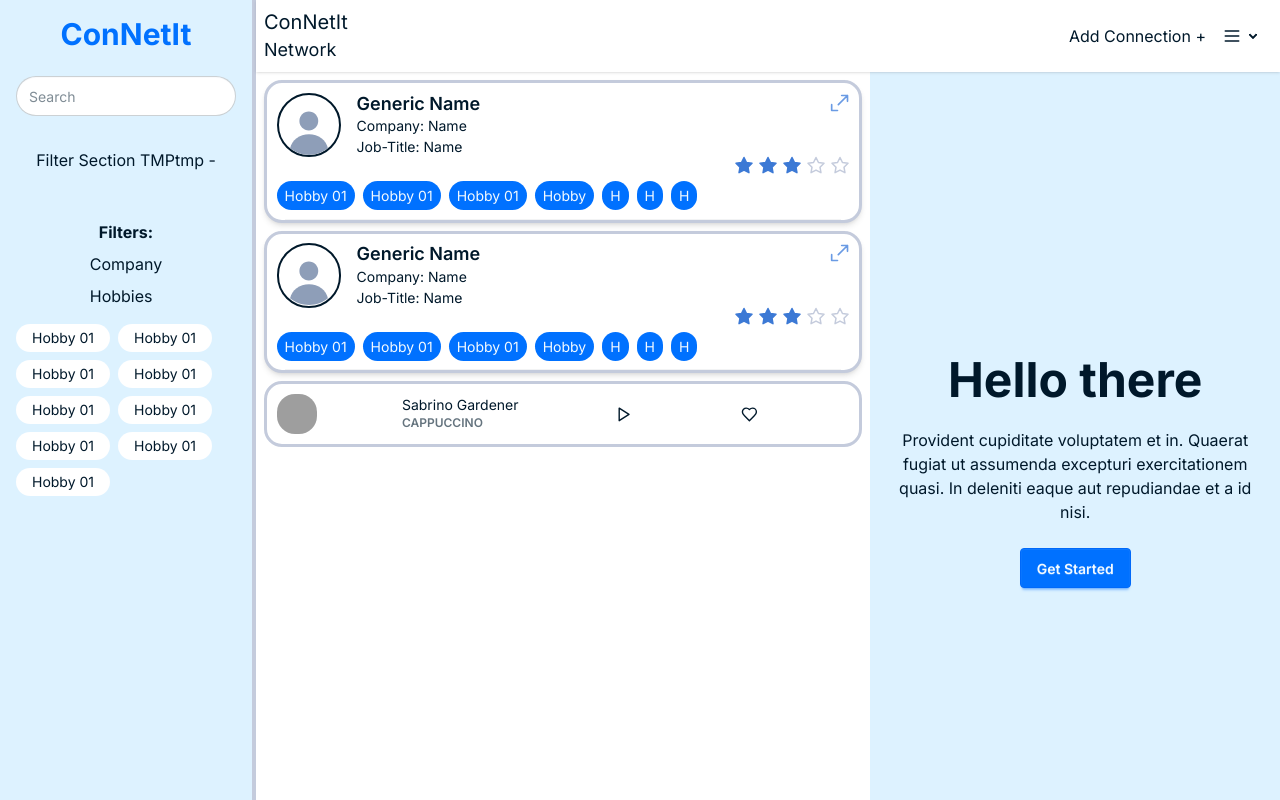
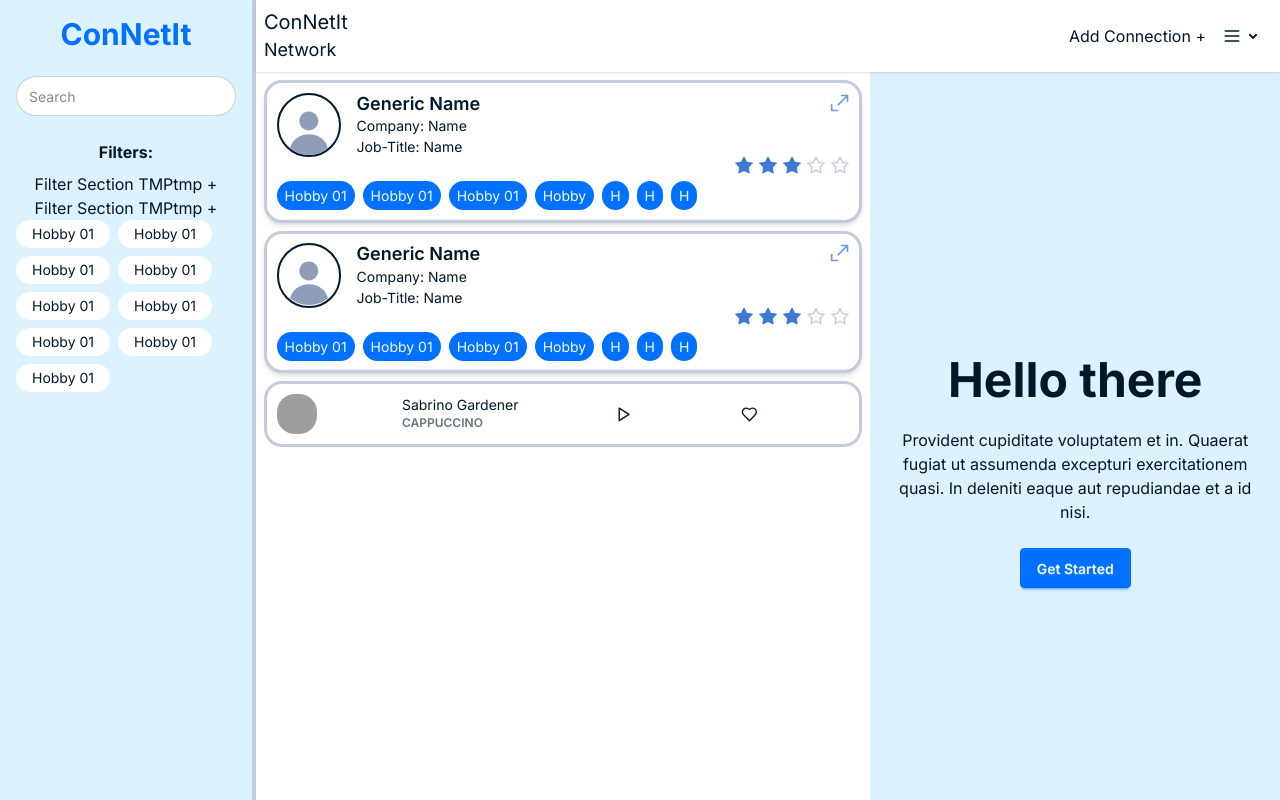
Before and after one commit to FabianoGLentini/ConNetIt, a Next.js app in the folder frontend/: page / in a window 1280 px wide. Built offline with nearby package versions, Linux system fonts and the light colour scheme; grey boxes are pictures that could not be loaded.

Commit message:
Fix: collapse visibilety & space height toggle

```diff
--- a/frontend/app/components/SearchFilterSideBar/DropDown.tsx
+++ b/frontend/app/components/SearchFilterSideBar/DropDown.tsx
@@ -3,24 +3,24 @@ import React, { useState } from "react";
 const DropDown = () => {
   const [accordionOpen, setAccordionOpen] = useState(false);
   return (
-    <div className="py-2">
+    <div>
       <button
         onClick={() => setAccordionOpen(!accordionOpen)}
-        className="fex justify-between w-full"
+        className="flex justify-between w-ful h-fit cursor-pointer"
       >
         <span>Filter Section TMP</span>
-        {accordionOpen ? <span>tmp +</span> : <span>tmp -</span>}
+        {accordionOpen ? <span>tmp -</span> : <span>tmp +</span>}
       </button>
 
-      <div
+      <ul
         className={`grid overflow-hidden transition-all duration-300 ease-in-out ${
-          accordionOpen
-            ? "grid-rows-[1fr] opacity-100"
-            : "grid-row-0fr opacity-0"
+          accordionOpen ? "visible" : "collapse max-height h-0"
         }`}
       >
-        <div className="overflow-hidden py-2">Inside view</div>
-      </div>
+        <li className="overflow-hidden">Inside view</li>
+        <li className="overflow-hidden">Inside view</li>
+        <li className="overflow-hidden">Inside view</li>
+      </ul>
     </div>
   );
 };
--- a/frontend/app/components/layout/SearchFilterSideBar.tsx
+++ b/frontend/app/components/layout/SearchFilterSideBar.tsx
@@ -15,16 +15,11 @@ export default function SearchFilterSideBar() {
       />
 
       {/* Filters */}
+      <h2 className="font-bold w-fill mb-2">Filters:</h2>
+      {/* <span>Company</span> */}
       <DropDown />
-      <h2 className="font-bold w-fill mb-2">Filters:</h2>
-      <div className="flex flex-col gap-2 mb-4">
-        <div className="flex justify-between items-center cursor-pointer">
-          <span>Company</span>
-        </div>
-        <div className="flex justify-between items-center cursor-pointer">
-          <span>Hobbies</span>
-        </div>
-      </div>
+      {/* <span>Hobbies</span> */}
+      <DropDown />
 
       {/* Tag Pills */}
       <div className="flex flex-wrap gap-2">
```
